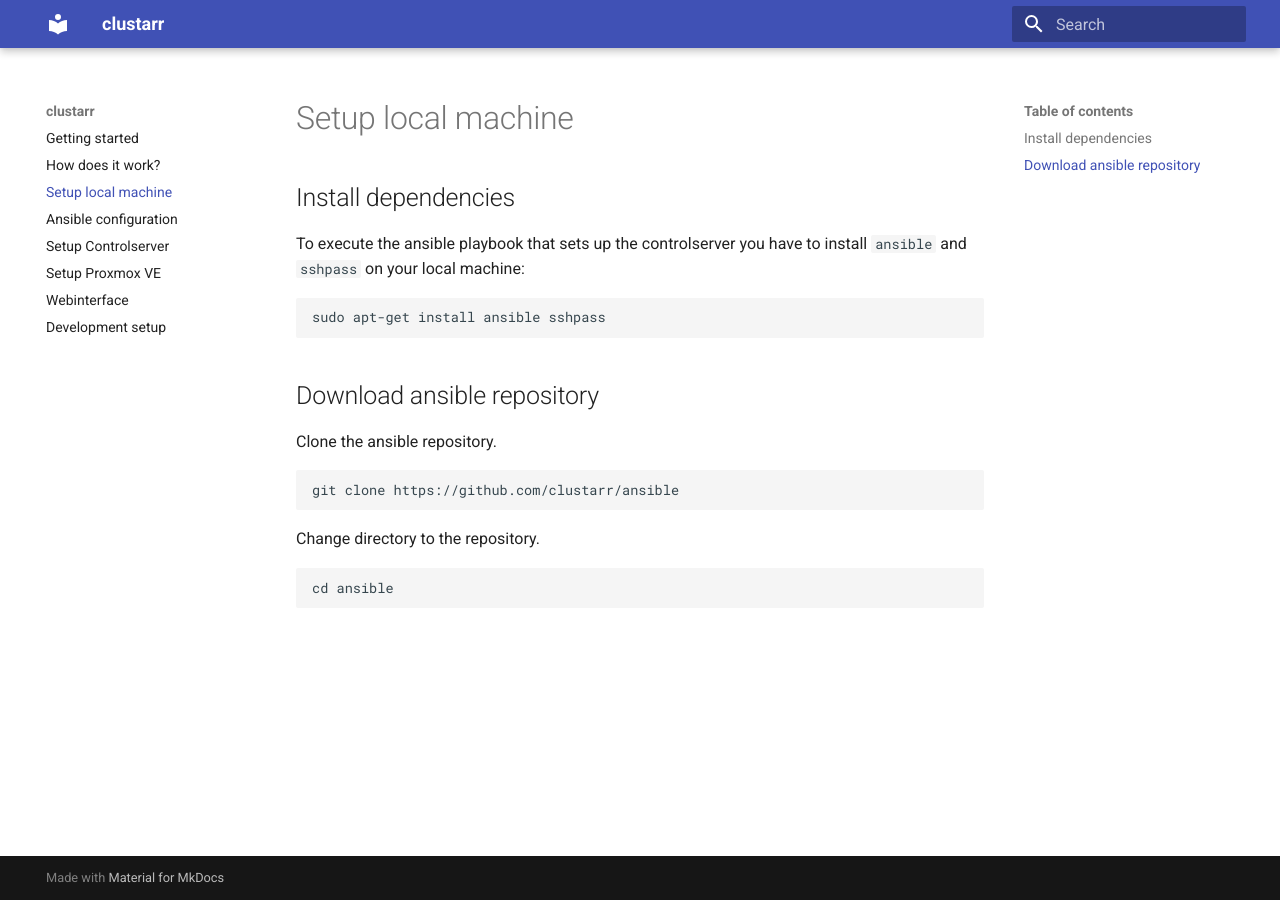
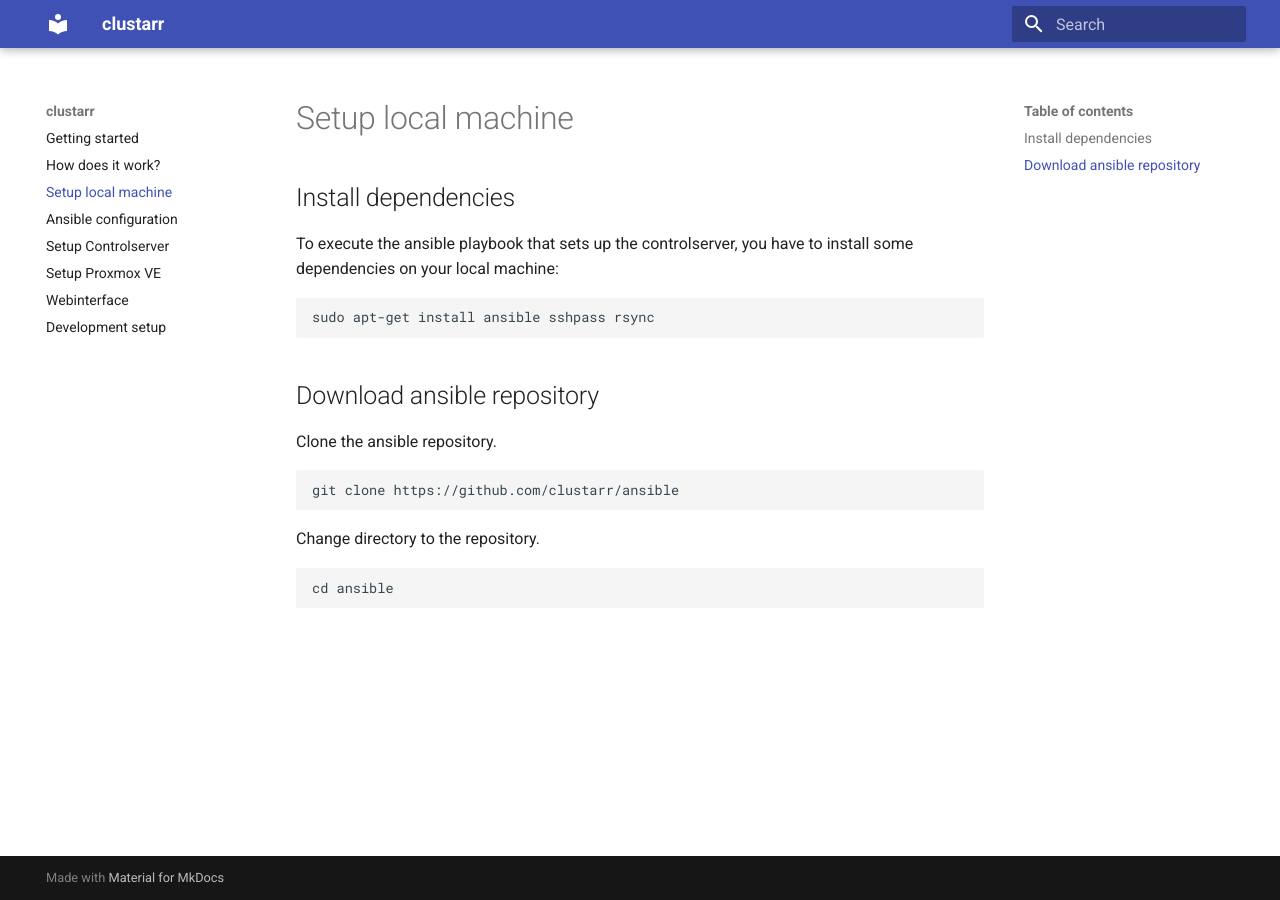
Before and after one commit to clustarr/docs, an MkDocs documentation site: the page built from docs/setup-local-machine.md, in a window 1280 px wide. Built offline with MkDocs 1.6.1 and Material for MkDocs 9.7.7, drawn with Linux system fonts in a browser that asks for light colours.

Commit message:
add rsync to local machine requirements

```diff
--- a/docs/setup-local-machine.md
+++ b/docs/setup-local-machine.md
@@ -1,10 +1,10 @@
 # Setup local machine
 
 ## Install dependencies
-To execute the ansible playbook that sets up the controlserver you have to install `ansible` and `sshpass` on your local
+To execute the ansible playbook that sets up the controlserver, you have to install some dependencies on your local
 machine:
 
-    sudo apt-get install ansible sshpass
+    sudo apt-get install ansible sshpass rsync
 
 ## Download ansible repository
 Clone the ansible repository.
```
